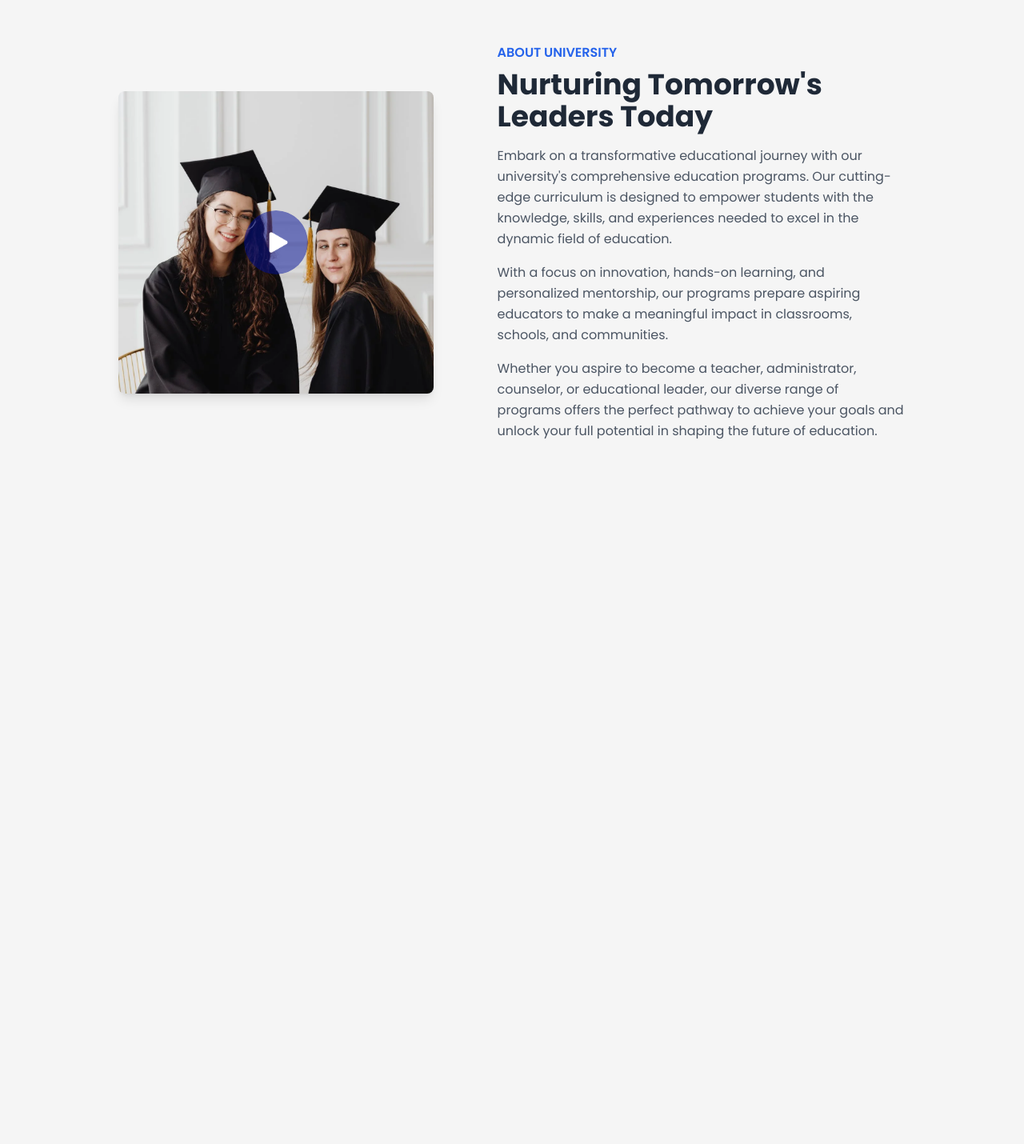
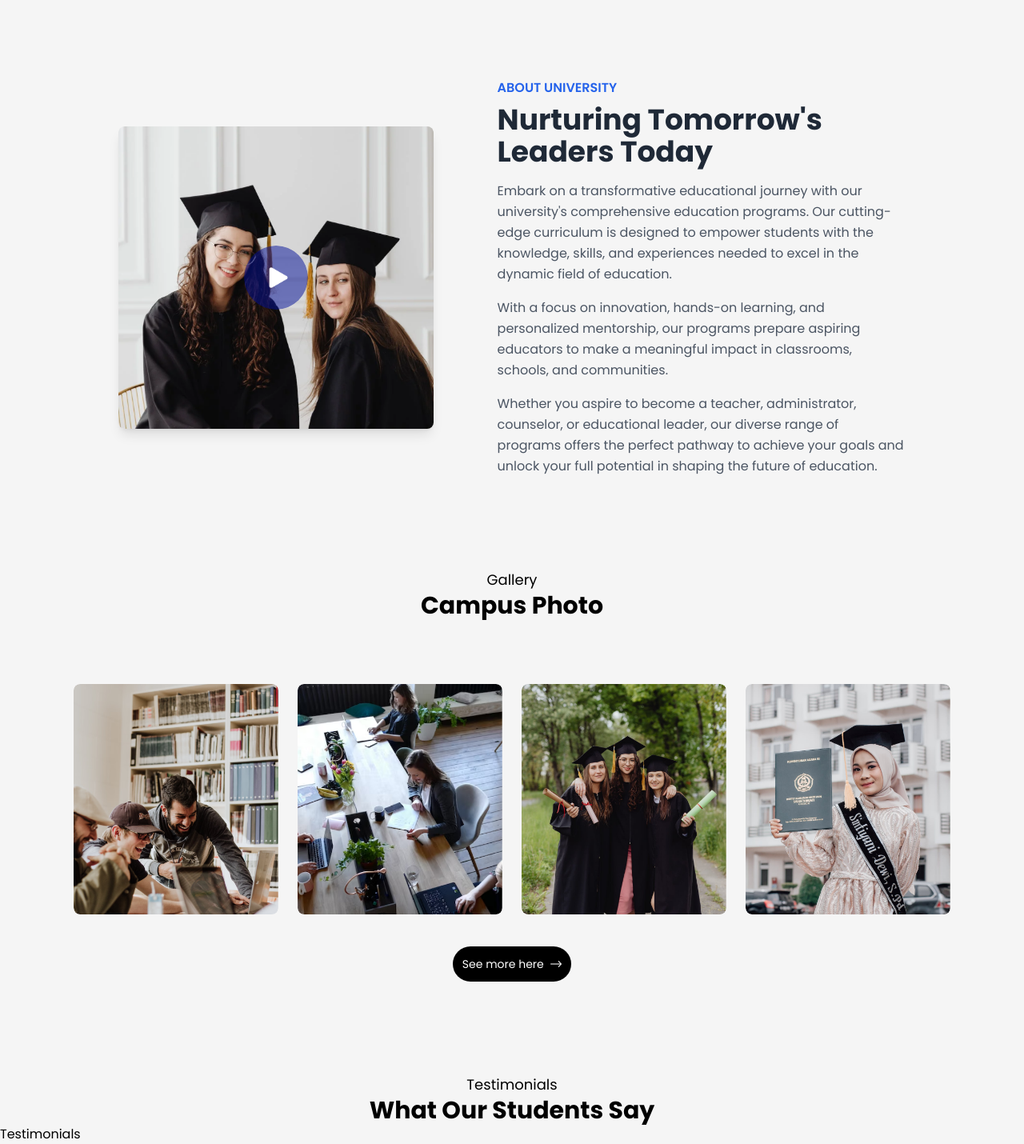
Before and after one commit to Sameer-Shahzad/react-university-website, a React (Vite) app in the folder university-website/: page / in a window 1280 px wide. Shown: the part 1361-2791 px from the top of the page at 80% size. Before the commit the page ends 2013 px from the top, so only its background shows below. Built offline with nearby package versions, Linux system fonts and the light colour scheme.

Commit message:
third commit

```diff
--- a/university-website/src/App.jsx
+++ b/university-website/src/App.jsx
@@ -4,6 +4,8 @@ import Hero from './Components/Hero/Hero'
 import Programs from './Components/Programs/Programs'
 import Title from './Components/Title/Title'
 import About from './Components/About/About'
+import Campus from './Components/Campus/Campus'
+import Testimonials from './Components//Testimonials/Testimonials'
 
 const App = () => {
   return (
@@ -13,6 +15,10 @@ const App = () => {
       <Title para="Our Program" heading="What We Offer"/>
       <Programs/>
       <About/>
+      <Title para="Gallery" heading="Campus Photo"/>
+      <Campus/>
+      <Title para="Testimonials" heading="What Our Students Say"/>
+      <Testimonials/>
     </div>
   )
 }
--- a/university-website/src/Components/About/About.jsx
+++ b/university-website/src/Components/About/About.jsx
@@ -4,7 +4,7 @@ import play_icon from '../../assets/play-icon.png'
 
 const About = () => {
     return (
-        <div className="flex flex-col md:flex-row items-center justify-between mx-auto my-20 p-5 w-full max-w-5xl">
+        <div className="flex flex-col md:flex-row items-center justify-between mx-auto mt-20 p-5 w-full max-w-5xl">
             <div className=" w-full md:w-2/5 flex justify-center items-center mb-10 md:mb-0 group relative">
                 <img src={about_img} alt="Students" className=" w-full rounded-lg shadow-lg "/>
                 <div className="absolute inset-0 bg-gray-700 opacity-0 group-hover:opacity-10 transition duration-300"></div>
--- /dev/null
+++ b/university-website/src/Components/Campus/Campus.jsx
@@ -0,0 +1,45 @@
+import React from 'react'
+import gallery1 from '../../assets/gallery-1.png'
+import gallery2 from '../../assets/gallery-2.png'
+import gallery3 from '../../assets/gallery-3.png'
+import gallery4 from '../../assets/gallery-4.png'
+import whiteArrow from '../../assets/white-arrow.png'
+
+const Campus = () => {
+  return (
+   <div className="flex flex-col items-center mt-20">
+
+        <div className="flex flex-row gap-6 flex-wrap justify-center">
+
+            <div className="relative group w-64 h-72 rounded-lg overflow-hidden">
+                <img className="w-full h-full object-cover rounded-lg" src={gallery1} alt="" />
+                <div className="absolute inset-0 bg-black/10 opacity-0 group-hover:opacity-100 transition duration-300 rounded-lg"></div>
+            </div>
+
+            <div className="relative group w-64 h-72 rounded-lg overflow-hidden">
+                <img className="w-full h-full object-cover rounded-lg" src={gallery2} alt="" />
+                <div className="absolute inset-0 bg-black/10 opacity-0 group-hover:opacity-100 transition duration-300 rounded-lg"></div>
+            </div>
+
+            <div className="relative group w-64 h-72 rounded-lg overflow-hidden">
+                <img className="w-full h-full object-cover rounded-lg" src={gallery3} alt="" />
+                <div className="absolute inset-0 bg-black/10 opacity-0 group-hover:opacity-100 transition duration-300 rounded-lg"></div>
+            </div>
+
+            <div className="relative group w-64 h-72 rounded-lg overflow-hidden">
+                <img className="w-full h-full object-cover rounded-lg" src={gallery4} alt="" />
+                <div className="absolute inset-0 bg-black/10 opacity-0 group-hover:opacity-100 transition duration-300 rounded-lg"></div>
+            </div>
+
+        </div>
+
+        <button className="text-white bg-black rounded-3xl p-3 flex items-center mt-10 mb-5 text-sm">
+            See more here
+            <img src={whiteArrow} alt="" className="ml-2 h-2" />
+        </button>
+
+    </div>
+  )
+}
+
+export default Campus
--- /dev/null
+++ b/university-website/src/Components/Navbar/Navbar.css
@@ -0,0 +1,3 @@
+.nav1 {
+    background-color: rgb(50, 103, 121);
+}
--- a/university-website/src/Components/Navbar/Navbar.jsx
+++ b/university-website/src/Components/Navbar/Navbar.jsx
@@ -1,9 +1,25 @@
-import React from 'react'
+import React, {useState, useEffect} from 'react'
 import logo from '../../assets/logo.png'
+import './Navbar.css'
 
 const Navbar = () => {
+
+  const [sticky, setSticky] = useState(false);
+
+  useEffect(() => {
+    window.addEventListener('scroll', () => {
+      if (window.scrollY > 720) {
+        setSticky(true);
+      } else if (window.scrollY < 720) {
+        setSticky(false);
+      } else {
+        setSticky(false);
+      }
+    })
+  }, []);
+
   return (
-    <nav className="fixed top-0 left-0 right-0 flex items-center justify-between px-8 py-4 text-white">
+    <nav className={`${sticky? 'nav1' : ''} fixed top-0 left-0 right-0 flex items-center justify-between px-8 py-3 text-white z-50`}>
       <div className="flex items-center gap-2">
         <img src={logo} alt="Logo" className="h-8 w-auto" />
       </div>
--- /dev/null
+++ b/university-website/src/Components/Testimonials/Testimonials.jsx
@@ -0,0 +1,9 @@
+import React from 'react'
+
+const Testimonials = () => {
+  return (
+    <div>Testimonials</div>
+  )
+}
+
+export default Testimonials
--- a/university-website/src/Components/Title/Title.jsx
+++ b/university-website/src/Components/Title/Title.jsx
@@ -2,11 +2,11 @@ import React from 'react'
 
 const Title = ({para, heading}) => {
   return (
-    <div class="flex flex-col text-center mt-10">
-        <p>{para}</p>
+    <div class="flex flex-col text-center mt-20">
+        <p className="text-lg">{para}</p>
         <h2 className="font-bold text-3xl">{heading}</h2>
-        </div>
-    )
+    </div>
+  )
 }
 
 export default Title
```
